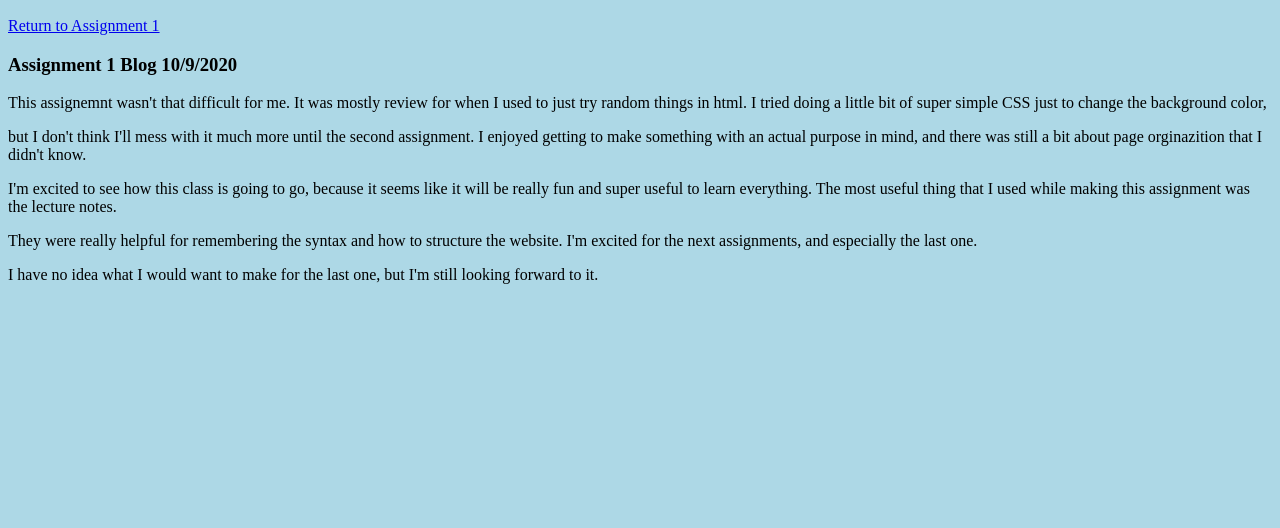
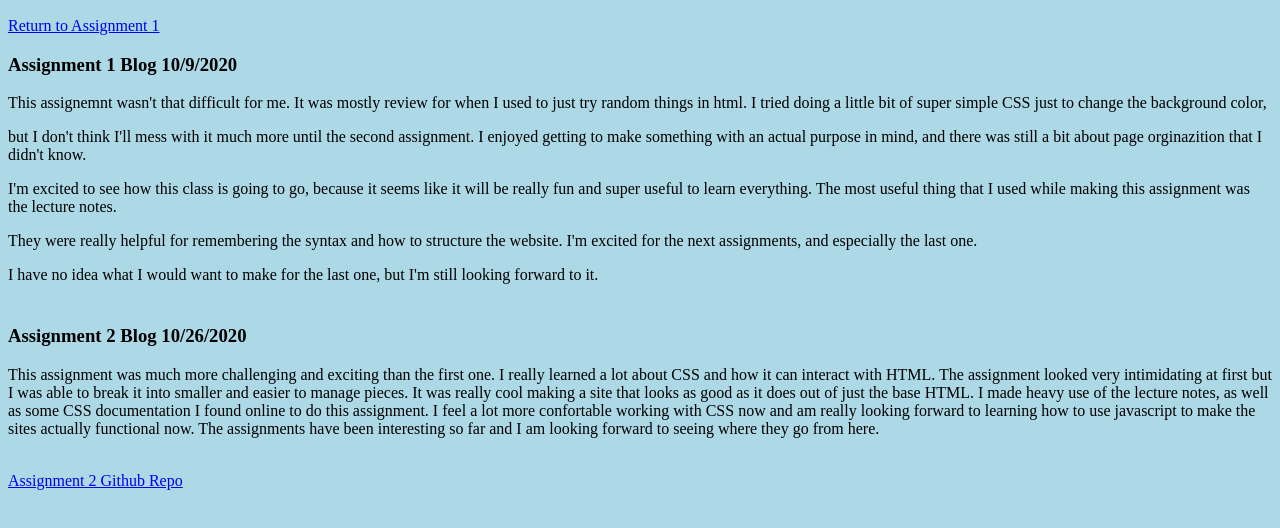
Before and after one commit to Smithry9/Smithry9.github.io, a plain HTML site: page blog.html in a window 1280 px wide. Shown: the part 110-638 px from the top of the page. Drawn offline with Linux system fonts and the light colour scheme.

Commit message:
Assignment 2 code blog

```diff
--- a/blog.html
+++ b/blog.html
@@ -20,5 +20,12 @@
 <p>I'm excited to see how this class is going to go, because it seems like it will be really fun and super useful to learn everything. The most useful thing that I used while making this assignment was the lecture notes.</p>
 <p>They were really helpful for remembering the syntax and how to structure the website. I'm excited for the next assignments, and especially the last one. </p>
 <p>I have no idea what I would want to make for the last one, but I'm still looking forward to it.</p>
+
+<h3><br>Assignment 2 Blog   10/26/2020</h3>
+<p>This assignment was much more challenging and exciting than the first one. I really learned a lot about CSS and how it can interact with HTML.
+The assignment looked very intimidating at first but I was able to break it into smaller and easier to manage pieces. It was really cool making a site that looks as good as it does out of just the base HTML.
+I made heavy use of the lecture notes, as well as some CSS documentation I found online to do this assignment. I feel a lot more confortable working with CSS now and am really looking forward to learning how to use javascript
+to make the sites actually functional now. The assignments have been interesting so far and I am looking forward to seeing where they go from here.</p>
+<a href = https://github.com/osu-cs290-f20/assignment-2-Smithry9 ><br>Assignment 2 Github Repo</a>
 </body>
 </html>
```
